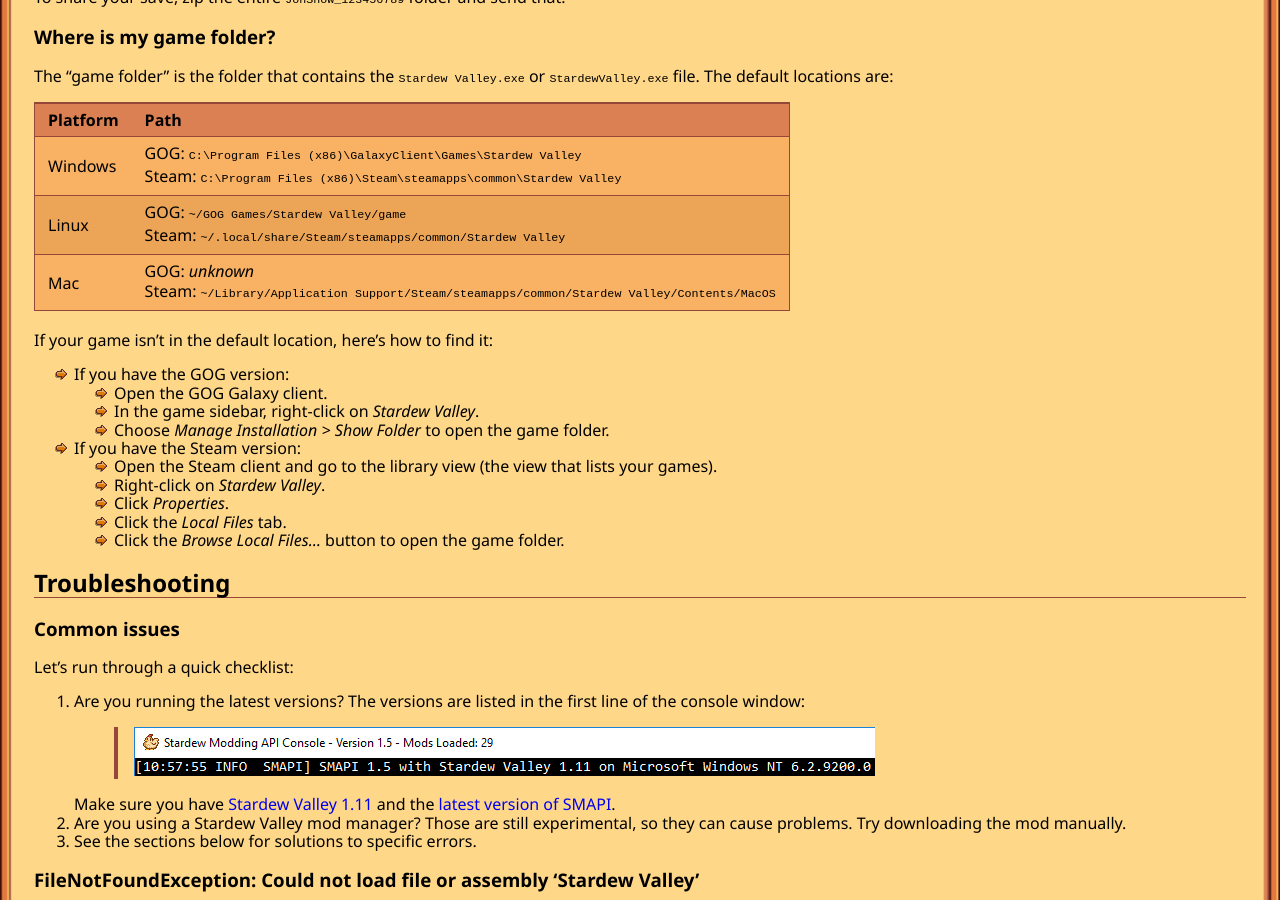
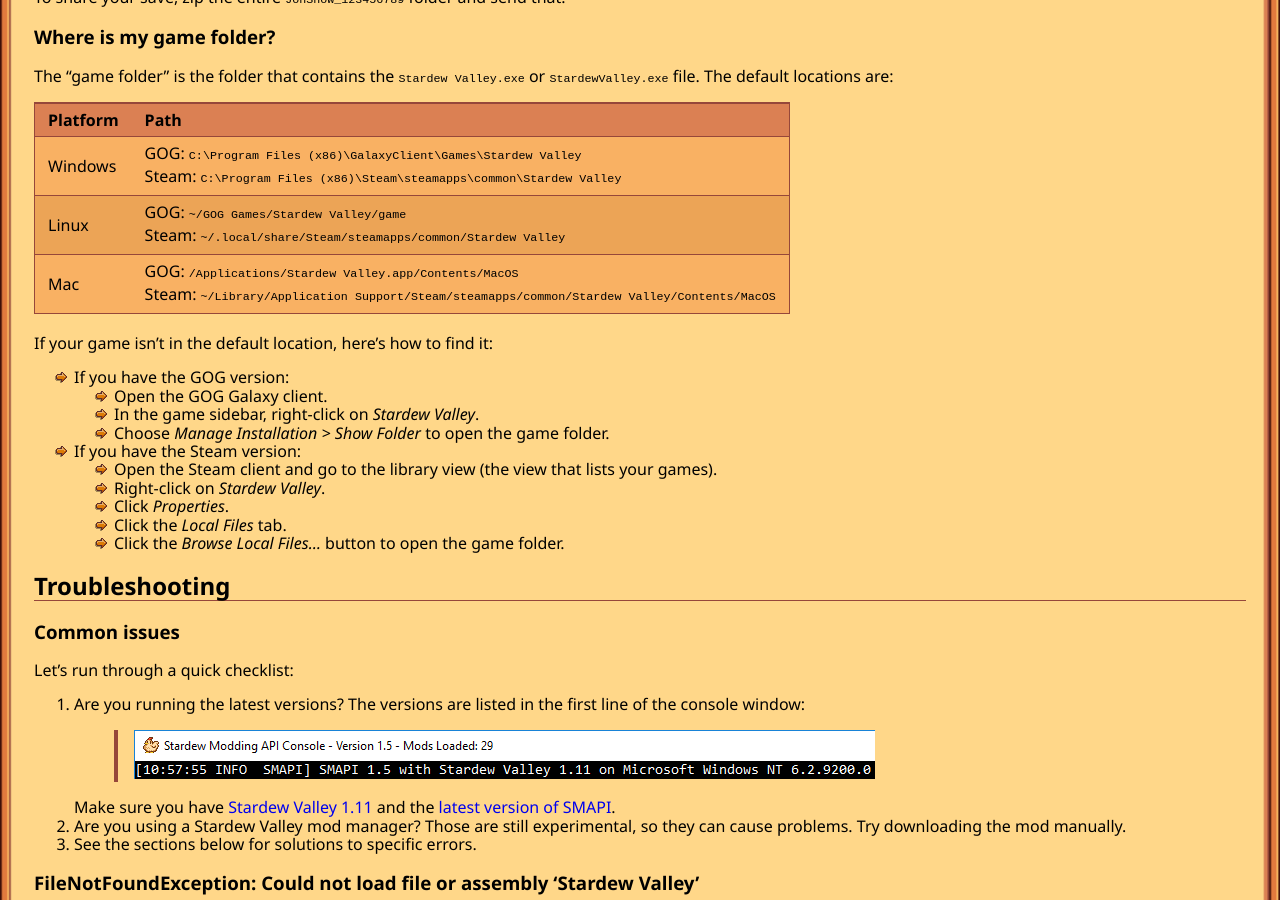
Before and after one commit to Pathoschild/canimod.github.io, a Jekyll site: the page built from guides/smapi-faq.md, in a window 1280 px wide and 900 px high, scrolled down 2105 px. Built offline with Jekyll 4.4.1, drawn with Linux system fonts in a browser that asks for light colours; nearby versions of some CDN libraries.

Commit message:
Add GOG Mac path
Thanks to LeonBlade for the path.

```diff
--- a/guides/smapi-faq.md
+++ b/guides/smapi-faq.md
@@ -95,7 +95,7 @@
 :------- | :----
 Windows  | GOG: `C:\Program Files (x86)\GalaxyClient\Games\Stardew Valley`<br />Steam: `C:\Program Files (x86)\Steam\steamapps\common\Stardew Valley`
 Linux    | GOG: `~/GOG Games/Stardew Valley/game`<br />Steam: `~/.local/share/Steam/steamapps/common/Stardew Valley`
-Mac      | GOG: _unknown_<br />Steam: `~/Library/Application Support/Steam/steamapps/common/Stardew Valley/Contents/MacOS`
+Mac      | GOG: `/Applications/Stardew Valley.app/Contents/MacOS`<br />Steam: `~/Library/Application Support/Steam/steamapps/common/Stardew Valley/Contents/MacOS`
 
 If your game isn't in the default location, here's how to find it:
 
```
